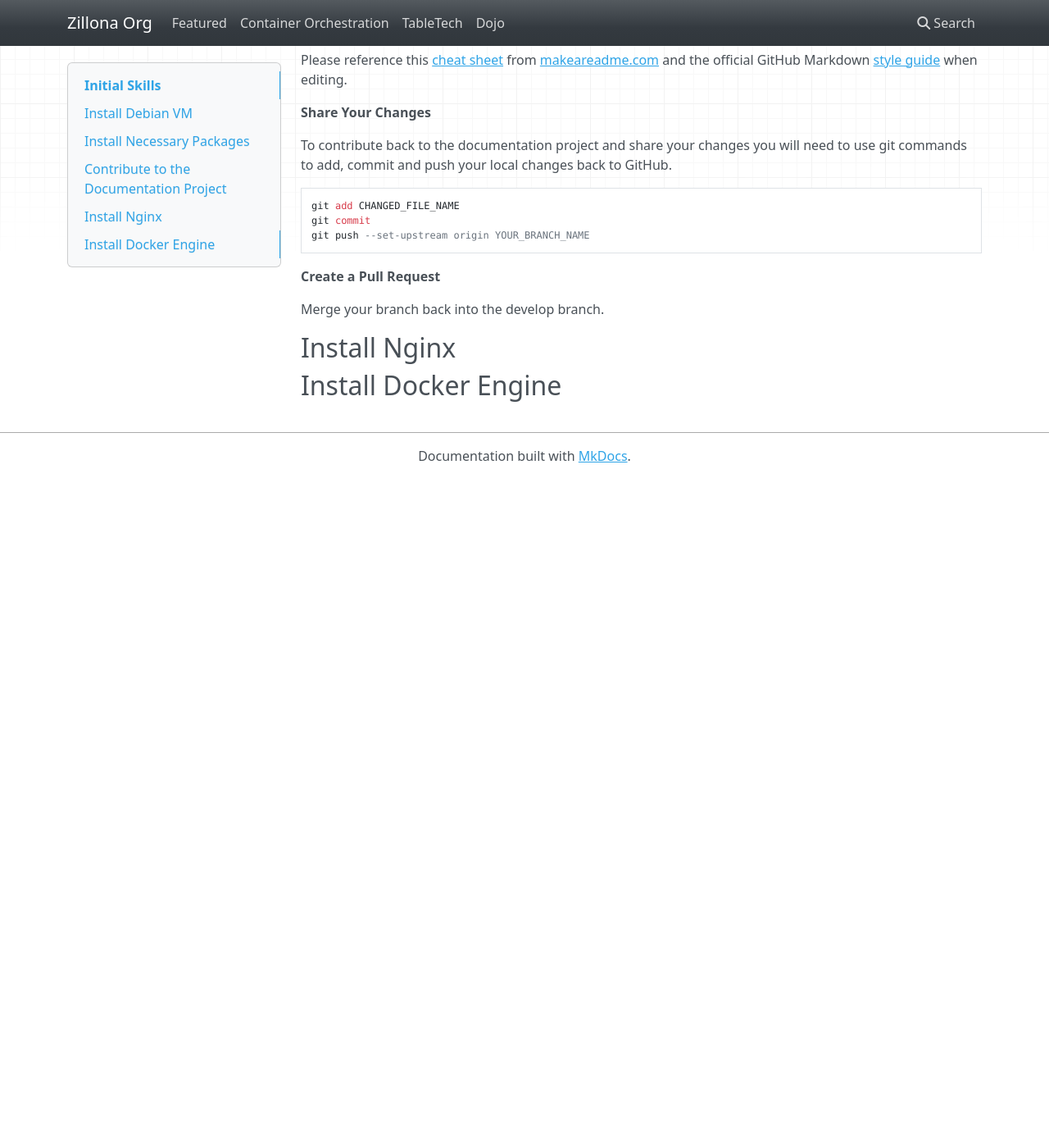
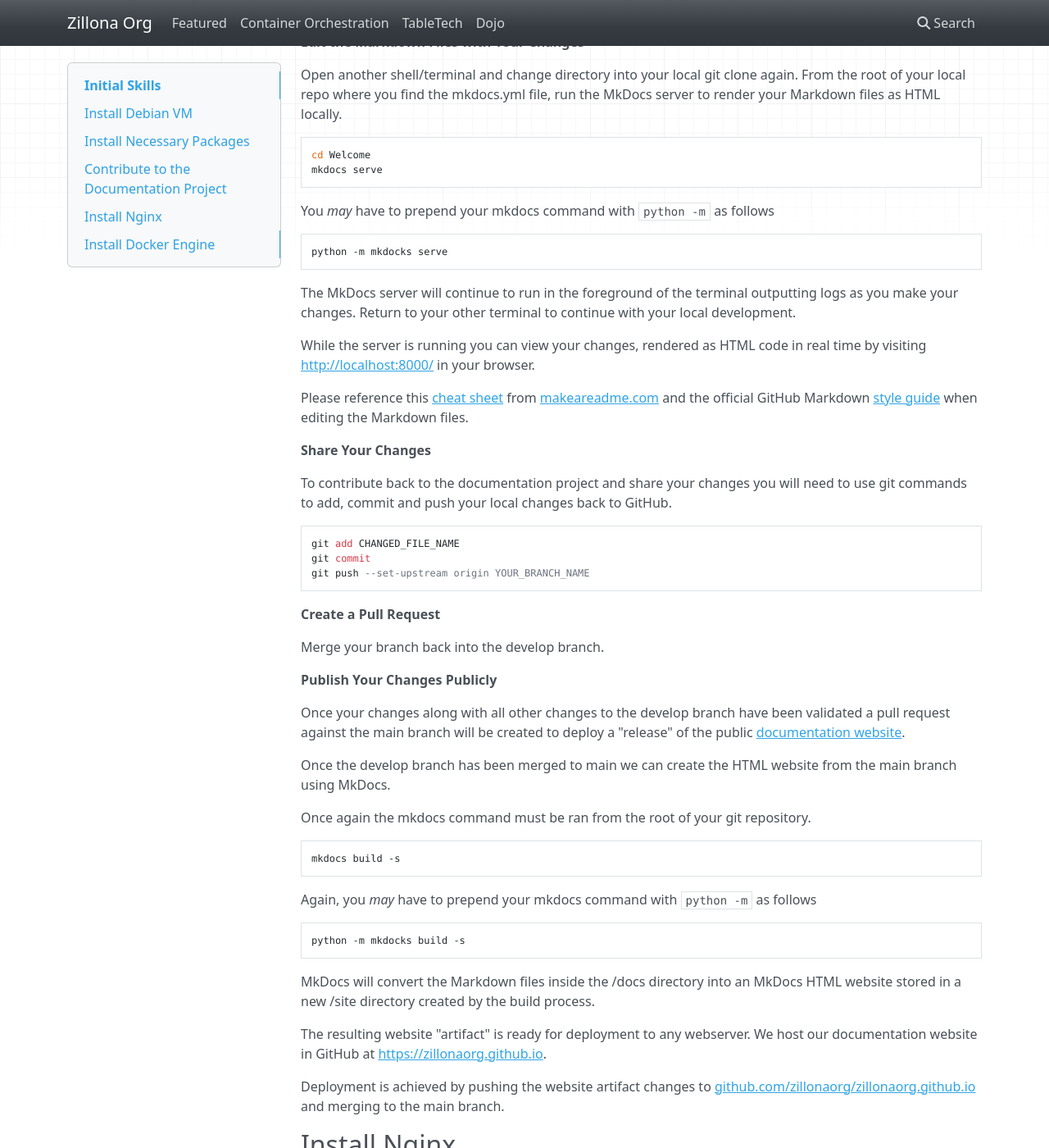
Before and after one commit to zillonaorg/Welcome, an MkDocs documentation site: the page built from docs/initial_skills.md, in a window 1280 px wide and 1400 px high, scrolled down 767 px. Shown: the whole window at 82% size. Built offline with MkDocs 1.6.1, drawn with Linux system fonts in a browser that asks for light colours; nearby versions of some CDN libraries; before the commit the page ends 1351 px from its top, so only the background shows below that; some of the changed text lies outside the part shown.

Commit message:
Fix: Update skills:

````diff
--- a/docs/initial_skills.md
+++ b/docs/initial_skills.md
@@ -35,16 +35,40 @@ branch.
 git clone https://github.com/zillonaorg/Welcome.git
 cd ./Welcome/
 git checkout develop
+git pull
 git checkout -b YOUR_BRANCH_NAME
 ```
 
 **Edit the Markdown Files with Your Changes**
 
+Open another shell/terminal and change directory into your local git clone
+again. From the root of your local repo where you find the mkdocs.yml file, run
+the MkDocs server to render your Markdown files as HTML locally.
+
+```
+cd Welcome
+mkdocs serve
+```
+
+You _may_ have to prepend your mkdocs command with `python -m ` as follows
+
+```
+python -m mkdocks serve
+```
+
+The MkDocs server will continue to run in the foreground of the terminal
+outputting logs as you make your changes. Return to your other terminal to
+continue with your local development.
+
+While the server is running you can view your changes, rendered as HTML code in
+real time by visiting [http://localhost:8000/](http://localhost:8000/) in your
+browser.
+
 Please reference this
 [cheat sheet](https://www.markdownguide.org/cheat-sheet/) from
 [makeareadme.com](https://www.makeareadme.com/) and the official GitHub Markdown
 [style guide](https://google.github.io/styleguide/docguide/style.html) when
-editing.
+editing the Markdown files.
 
 **Share Your Changes**
 
@@ -62,6 +86,38 @@ git push --set-upstream origin YOUR_BRANCH_NAME
 
 Merge your branch back into the develop branch.
 
+**Publish Your Changes Publicly**
+
+Once your changes along with all other changes to the develop branch have been
+validated a pull request against the main branch will be created to deploy a
+"release" of the public [documentation website](https://zillonaorg.github.io).
+
+Once the develop branch has been merged to main we can create the HTML website
+from the main branch using MkDocs.
+
+Once again the mkdocs command must be ran from the root of your git repository.
+
+```
+mkdocs build -s
+```
+
+Again, you _may_ have to prepend your mkdocs command with `python -m ` as follows
+
+```
+python -m mkdocks build -s
+```
+
+MkDocs will convert the Markdown files inside the /docs directory into an MkDocs
+HTML website stored in a new /site directory created by the build process.
+
+The resulting website "artifact" is ready for deployment to any webserver. We
+host our documentation website in GitHub at
+[https://zillonaorg.github.io](https://zillonaorg.github.io/).
+
+Deployment is achieved by pushing the website artifact changes to
+[github.com/zillonaorg/zillonaorg.github.io](https://github.com/zillonaorg/zillonaorg.github.io)
+and merging to the main branch.
+
 ## Install Nginx
 
 ## Install Docker Engine
````
Also changed, not shown: docs/skill_tree.md (+4 -4 lines).
